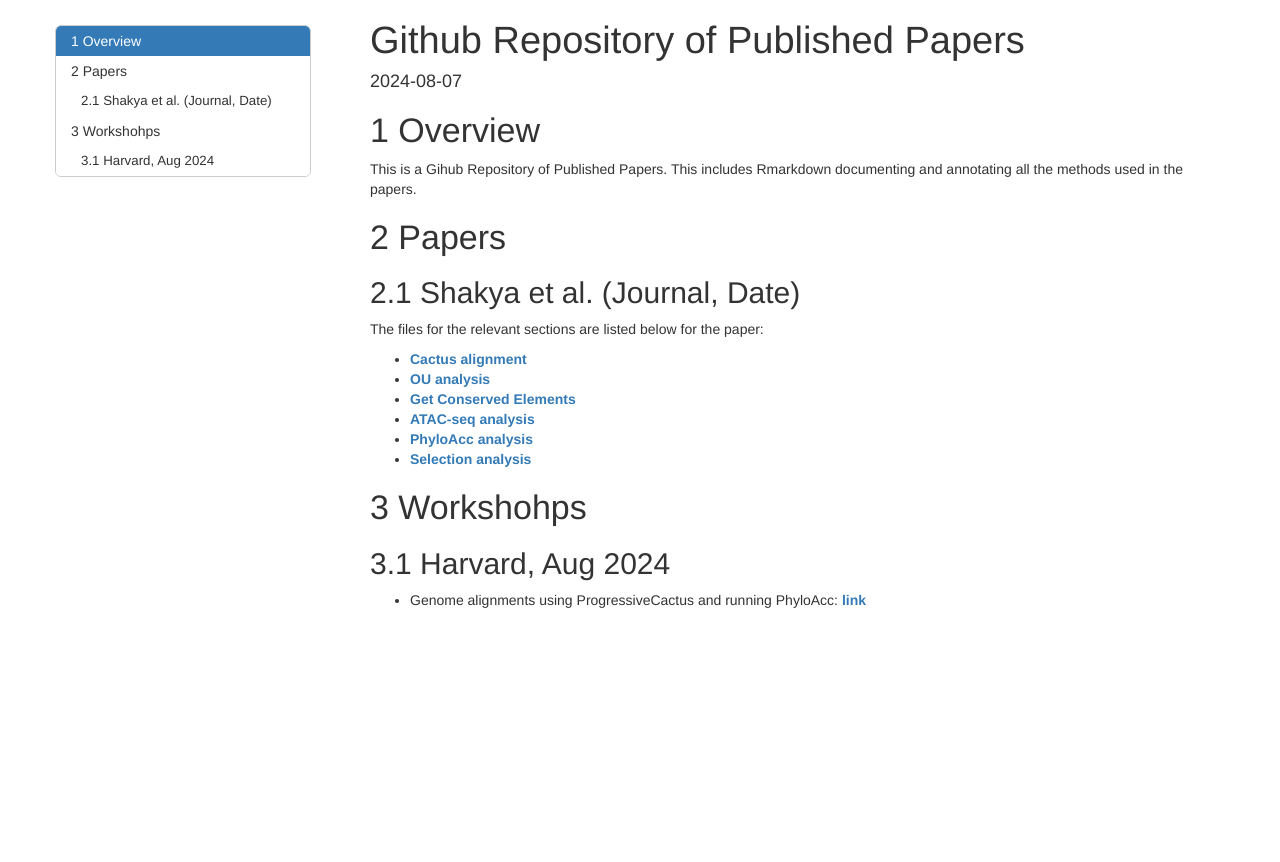
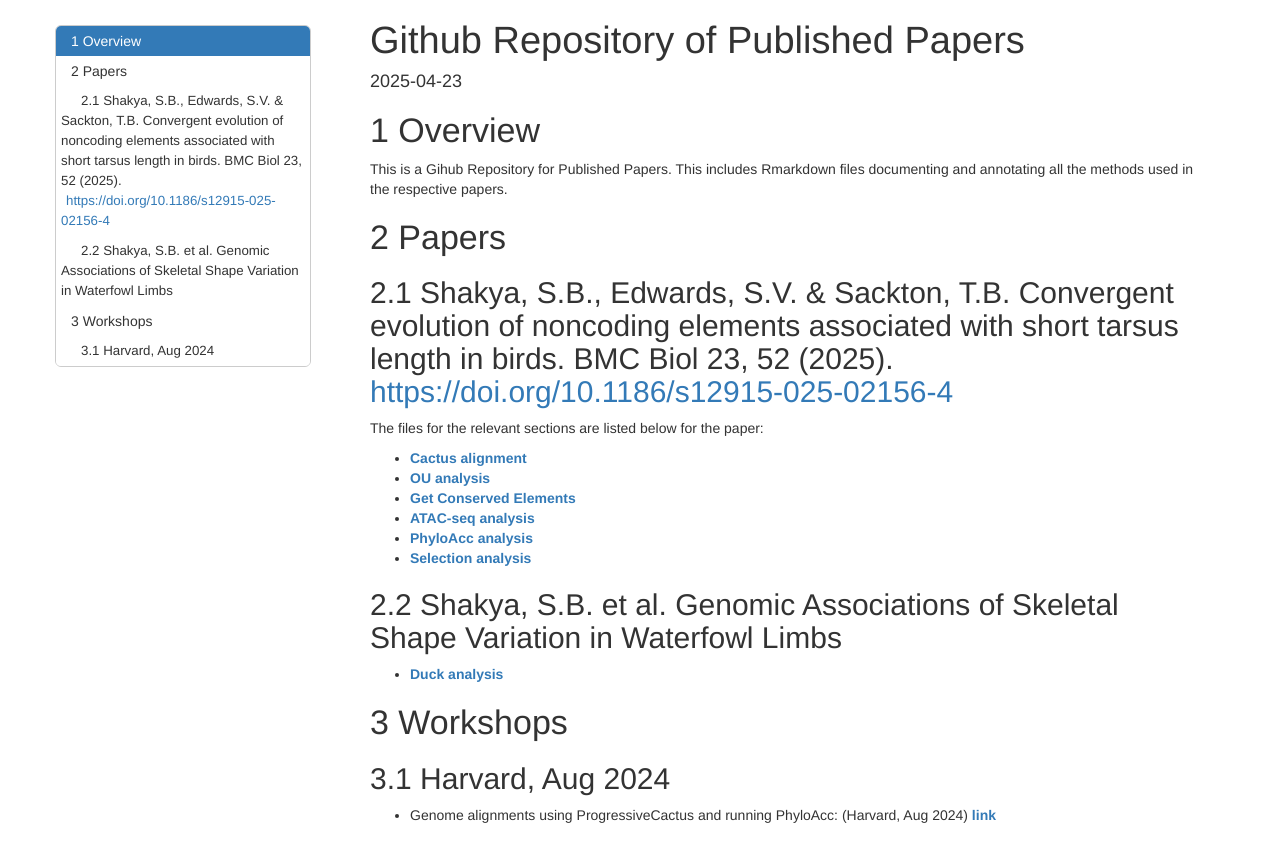
Before and after one commit to subirshakya/projects_rmarkdown, a plain HTML site: page docs/index.html in a window 1280 px wide. Shown: the top 862 px of the page. Drawn offline with nearby package versions, Linux system fonts and the light colour scheme; some packages are replaced by stand-ins of ours.

Commit message:
Update index.html

```diff
--- a/docs/index.html
+++ b/docs/index.html
@@ -10,7 +10,7 @@
 
 
 
-<meta name="date" content="2024-08-07" />
+<meta name="date" content="2025-04-23" />
 
 <title>Github Repository of Published Papers</title>
 
@@ -2756,22 +2756,24 @@ font-size: 0.95em;
 
 
 <h1 class="title toc-ignore">Github Repository of Published Papers</h1>
-<h4 class="date">2024-08-07</h4>
+<h4 class="date">2025-04-23</h4>
 
 </div>
 
 
 <div id="overview" class="section level1" number="1">
 <h1><span class="header-section-number">1</span> Overview</h1>
-<p>This is a Gihub Repository of Published Papers. This includes
-Rmarkdown documenting and annotating all the methods used in the
-papers.</p>
+<p>This is a Gihub Repository for Published Papers. This includes
+Rmarkdown files documenting and annotating all the methods used in the
+respective papers.</p>
 </div>
 <div id="papers" class="section level1" number="2">
 <h1><span class="header-section-number">2</span> Papers</h1>
-<div id="shakya-et-al.-journal-date" class="section level2" number="2.1">
-<h2><span class="header-section-number">2.1</span> Shakya et
-al. (Journal, Date)</h2>
+<div id="shakya-s.b.-edwards-s.v.-sackton-t.b.-convergent-evolution-of-noncoding-elements-associated-with-short-tarsus-length-in-birds.-bmc-biol-23-52-2025.-httpsdoi.org10.1186s12915-025-02156-4" class="section level2" number="2.1">
+<h2><span class="header-section-number">2.1</span> Shakya, S.B.,
+Edwards, S.V. &amp; Sackton, T.B. Convergent evolution of noncoding
+elements associated with short tarsus length in birds. BMC Biol 23, 52
+(2025). <a href="https://doi.org/10.1186/s12915-025-02156-4" class="uri">https://doi.org/10.1186/s12915-025-02156-4</a></h2>
 <p>The files for the relevant sections are listed below for the
 paper:</p>
 <ul>
@@ -2789,14 +2791,24 @@ analysis</strong></a></li>
 analysis</strong></a></li>
 </ul>
 </div>
+<div id="shakya-s.b.-et-al.-genomic-associations-of-skeletal-shape-variation-in-waterfowl-limbs" class="section level2" number="2.2">
+<h2><span class="header-section-number">2.2</span> Shakya, S.B. et
+al. Genomic Associations of Skeletal Shape Variation in Waterfowl
+Limbs</h2>
+<ul>
+<li><a href="https://subirshakya.github.io/projects_rmarkdown/duck_phyloacc.html"><strong>Duck
+analysis</strong></a></li>
+</ul>
 </div>
-<div id="workshohps" class="section level1" number="3">
-<h1><span class="header-section-number">3</span> Workshohps</h1>
+</div>
+<div id="workshops" class="section level1" number="3">
+<h1><span class="header-section-number">3</span> Workshops</h1>
 <div id="harvard-aug-2024" class="section level2" number="3.1">
 <h2><span class="header-section-number">3.1</span> Harvard, Aug
 2024</h2>
 <ul>
-<li>Genome alignments using ProgressiveCactus and running PhyloAcc: <a href="https://subirshakya.github.io/projects_rmarkdown/genome_workshop.html"><strong>link</strong></a></li>
+<li>Genome alignments using ProgressiveCactus and running PhyloAcc:
+(Harvard, Aug 2024) <a href="https://subirshakya.github.io/projects_rmarkdown/genome_workshop.html"><strong>link</strong></a></li>
 </ul>
 </div>
 </div>
```
